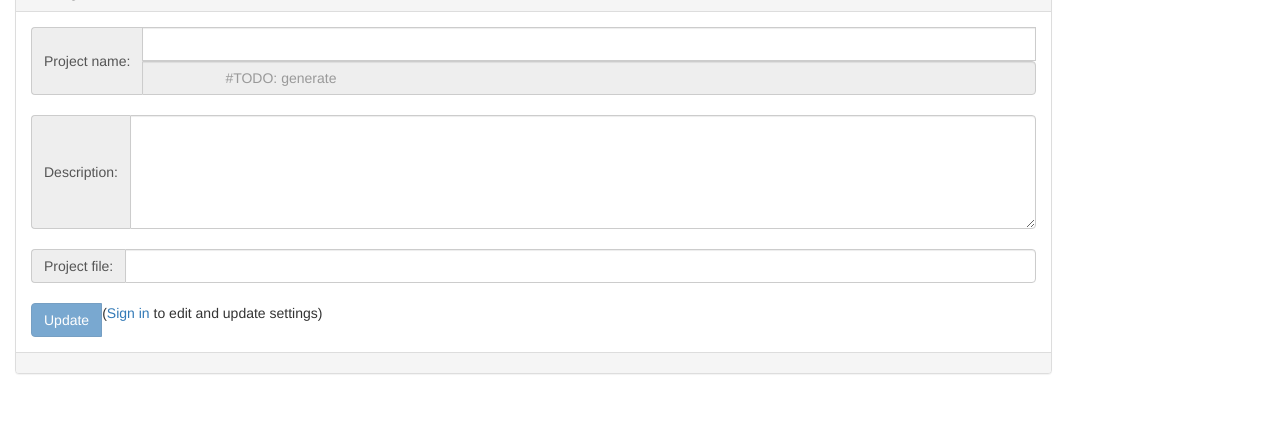
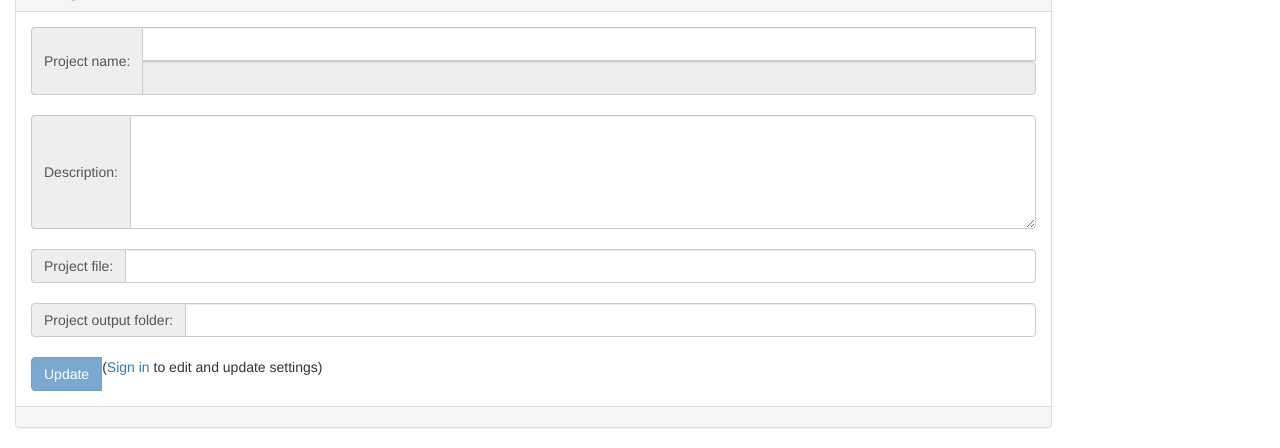
Before and after one commit to Winnak/Anemone, a Python web app: template Anemone/templates/configure.html in a window 1280 px wide. Shown: the part 381-829 px from the top of the page. Before the commit the page ends 755 px from the top, so only its background shows below. Run offline with Jinja, Linux system fonts and the light colour scheme; the template is opened without the code that fills it, so the values that code supplies are empty; some libraries are stand-ins or nearby versions.

Commit message:
reconfigured createdatabase script, removed old code in configure

```diff
--- a/Anemone/templates/configure.html
+++ b/Anemone/templates/configure.html
@@ -29,7 +29,7 @@
 		<div class="input-group">
 			<span class="input-group-addon">Project name: </span>
 			<input type="text" class="form-control" placeholder="{{session.project.name}}">
-			<input type="text" class="form-control" placeholder="{{session.project.slug}}		  #TODO: generate" readonly>
+			<input type="text" class="form-control" placeholder="{{session.project.slug}}" readonly>
 		</div>
 		<br>
 		<div class="input-group">
@@ -42,6 +42,11 @@
 			<input type="text" class="form-control" placeholder="{{session.project.filepath}}">
 		</div>
 		<br>
+		<div class="input-group">
+			<span class="input-group-addon">Project output folder: </span>
+			<input type="text" class="form-control" placeholder="{{session.project.filepath}}">
+		</div>
+		<br>
 		<div class="btn-group" role="group" aria-label="...">
 			<button type="button" class="btn btn-primary {% if not session.logged_in %}disabled{% endif %}">Update</button> {% if not session.logged_in %} (<a href="{{url_for('login')}}">Sign in</a> to edit and update settings) {% endif %}
 		</div>
--- a/createdatabase.py
+++ b/createdatabase.py
@@ -40,6 +40,7 @@ def main():
 
         project = Project.create(name="TestProject", slug="testproject",
                                  filepath="", description=description,
+                                 output=os.path.join("Anemone", "tmp", "output"),
                                  created_at=datetime(2016, 1, 6, 8, 23, 19))
         project.save()
 
```
Also changed, not shown: README.md.
